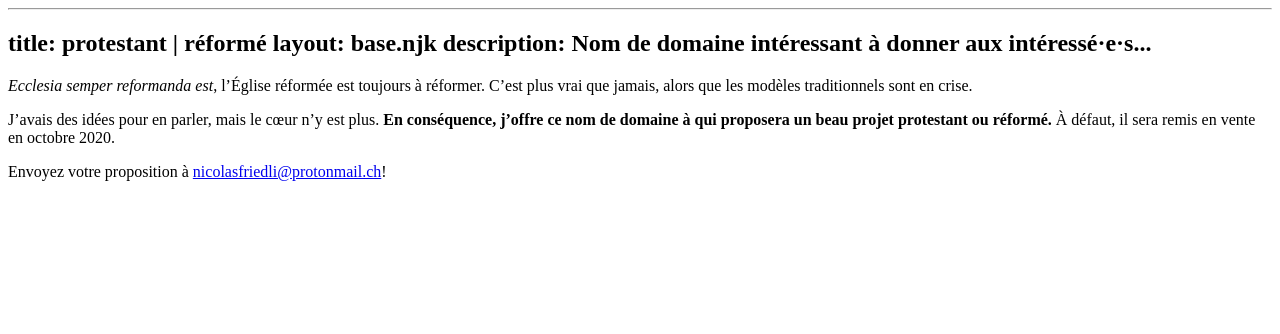
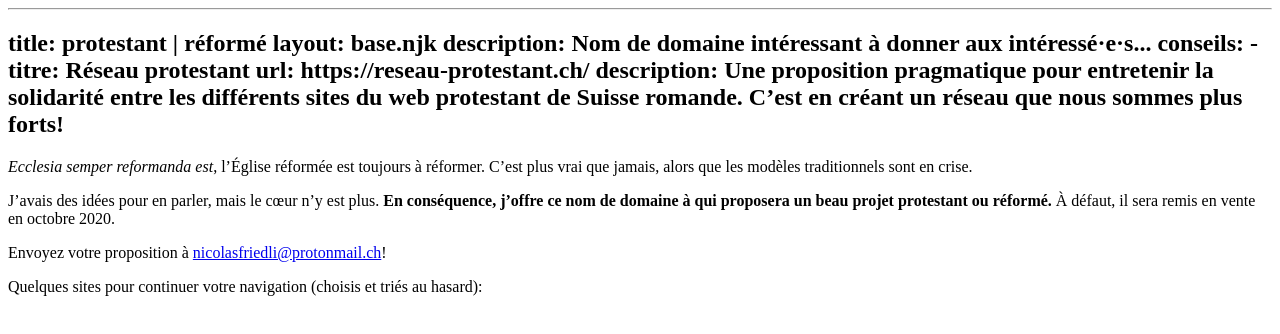
Before and after one commit to nfriedli/reforme.ch, an Eleventy site: page index.md in a window 1280 px wide. Built offline with nearby package versions, Linux system fonts and the light colour scheme; Eleventy itself is replaced by a stand-in of ours; files that its build step writes are made by us from their sources.

Commit message:
Conseils de sites ;)

```diff
--- /dev/null
+++ b/_data/conseil.json
@@ -0,0 +1,27 @@
+[
+    {
+        "nom": "Réseau protestant",
+        "url": "https://reseau-protestant.ch/",
+        "description": "Sites réformés romands en réseau"
+    },
+    {
+        "nom": "Diane Friedli",
+        "url": "https://dianefriedli.ch/",
+        "description": "pasteure à Auvernier et Colombier"
+    },
+    {
+        "nom": "Laure Devaux Allisson",
+        "url": "https://lauredevaux.ch/",
+        "description": "Femme au foyer"
+    },
+    {
+        "nom": "réformé & connecté",
+        "url": "https://jeanmarcleresche.ch/",
+        "description": "Le blog de Jean-Marc Leresche"
+    },
+    {
+        "nom": "Théologiquement Vôtre",
+        "url": "https://philippegolaz.ch/",
+        "description": "Le blog de Philippe Golaz"
+    }
+]
--- a/index.md
+++ b/index.md
@@ -2,6 +2,10 @@
 title: protestant | réformé
 layout: base.njk
 description: Nom de domaine intéressant à donner aux intéressé·e·s...
+conseils:
+    - titre: Réseau protestant
+      url: https://reseau-protestant.ch/
+      description: Une proposition pragmatique pour entretenir la solidarité entre les différents sites du web protestant de Suisse romande. C’est en créant un réseau que nous sommes plus forts!
 ---
 
 *Ecclesia semper reformanda est*, l’Église réformée est toujours à réformer.
@@ -12,3 +16,6 @@
 À défaut, il sera remis en vente en octobre 2020.
 
 Envoyez votre proposition à [nicolasfriedli@protonmail.ch](mailto:nicolasfriedli@protonmail.ch "Contacter Nicolas Friedli")!
+
+
+Quelques sites pour continuer votre navigation (choisis et triés au hasard):
```
Also changed, not shown: _includes/base.njk (+33 -3 lines), .eleventy.js, 1 other file.
